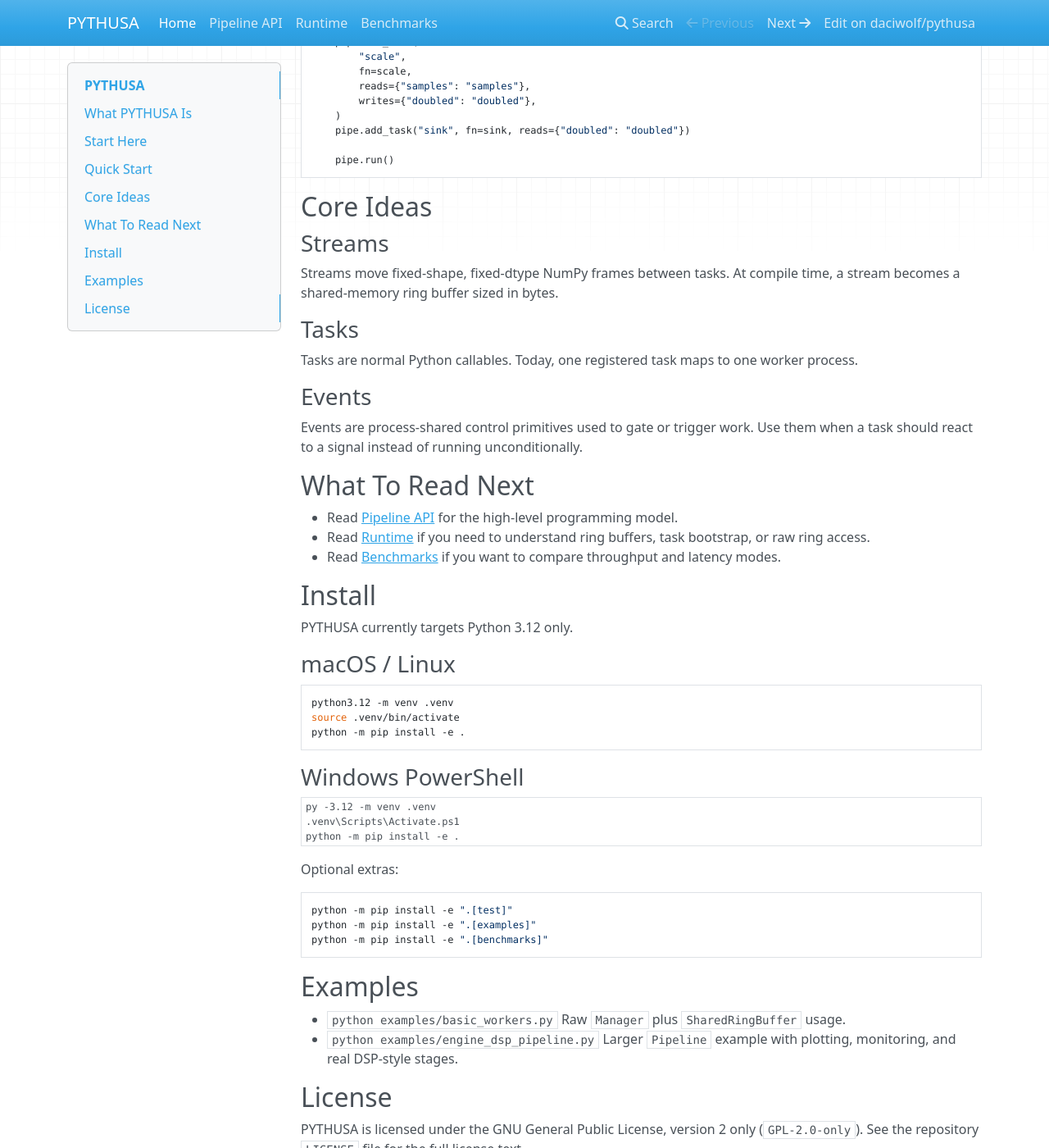
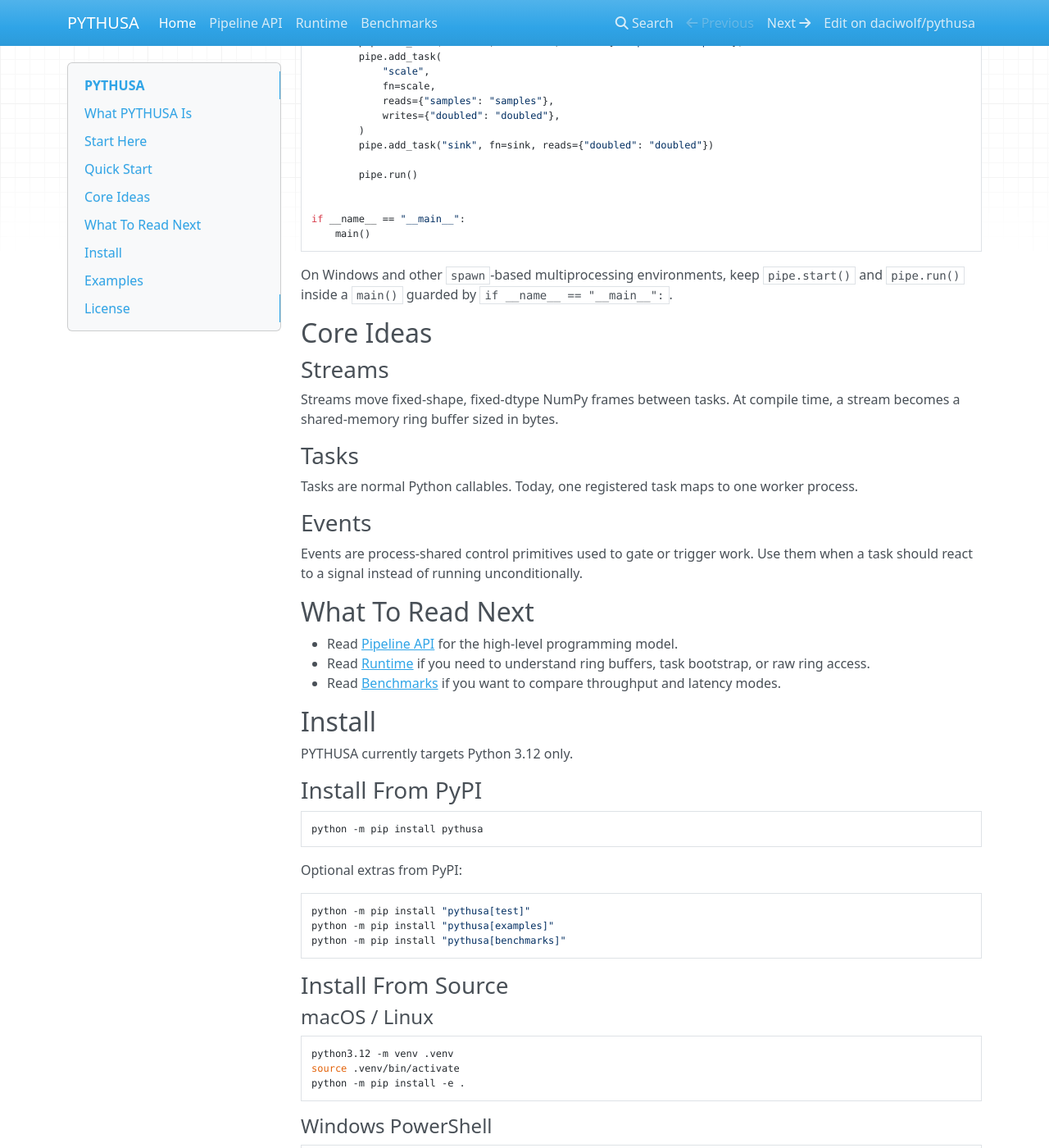
Before and after one commit to daciwolf/pythusa, an MkDocs documentation site: the page built from docs/index.md, in a window 1280 px wide and 1400 px high, scrolled down 1653 px. Shown: the whole window at 82% size. Built offline with MkDocs 1.6.1, drawn with Linux system fonts in a browser that asks for light colours; nearby versions of some CDN libraries.

Commit message:
updated readme to show pypi compatability

````diff
--- a/docs/index.md
+++ b/docs/index.md
@@ -68,21 +68,28 @@
         return
 
 
-with pythusa.Pipeline("demo") as pipe:
-    pipe.add_stream("samples", shape=(8,), dtype=np.float32)
-    pipe.add_stream("doubled", shape=(8,), dtype=np.float32)
+def main() -> None:
+    with pythusa.Pipeline("demo") as pipe:
+        pipe.add_stream("samples", shape=(8,), dtype=np.float32)
+        pipe.add_stream("doubled", shape=(8,), dtype=np.float32)
 
-    pipe.add_task("source", fn=source, writes={"samples": "samples"})
-    pipe.add_task(
-        "scale",
-        fn=scale,
-        reads={"samples": "samples"},
-        writes={"doubled": "doubled"},
-    )
-    pipe.add_task("sink", fn=sink, reads={"doubled": "doubled"})
+        pipe.add_task("source", fn=source, writes={"samples": "samples"})
+        pipe.add_task(
+            "scale",
+            fn=scale,
+            reads={"samples": "samples"},
+            writes={"doubled": "doubled"},
+        )
+        pipe.add_task("sink", fn=sink, reads={"doubled": "doubled"})
 
-    pipe.run()
+        pipe.run()
+
+
+if __name__ == "__main__":
+    main()
 ```
+
+On Windows and other `spawn`-based multiprocessing environments, keep `pipe.start()` and `pipe.run()` inside a `main()` guarded by `if __name__ == "__main__":`.
 
 ## Core Ideas
 
@@ -111,7 +118,23 @@
 
 PYTHUSA currently targets Python 3.12 only.
 
-### macOS / Linux
+### Install From PyPI
+
+```bash
+python -m pip install pythusa
+```
+
+Optional extras from PyPI:
+
+```bash
+python -m pip install "pythusa[test]"
+python -m pip install "pythusa[examples]"
+python -m pip install "pythusa[benchmarks]"
+```
+
+### Install From Source
+
+#### macOS / Linux
 
 ```bash
 python3.12 -m venv .venv
@@ -119,7 +142,7 @@
 python -m pip install -e .
 ```
 
-### Windows PowerShell
+#### Windows PowerShell
 
 ```powershell
 py -3.12 -m venv .venv
````
Also changed, not shown: README.md (+37 -14 lines), docs/pipeline.md (+19 -12 lines), docs/runtime.md (+28 -22 lines).
